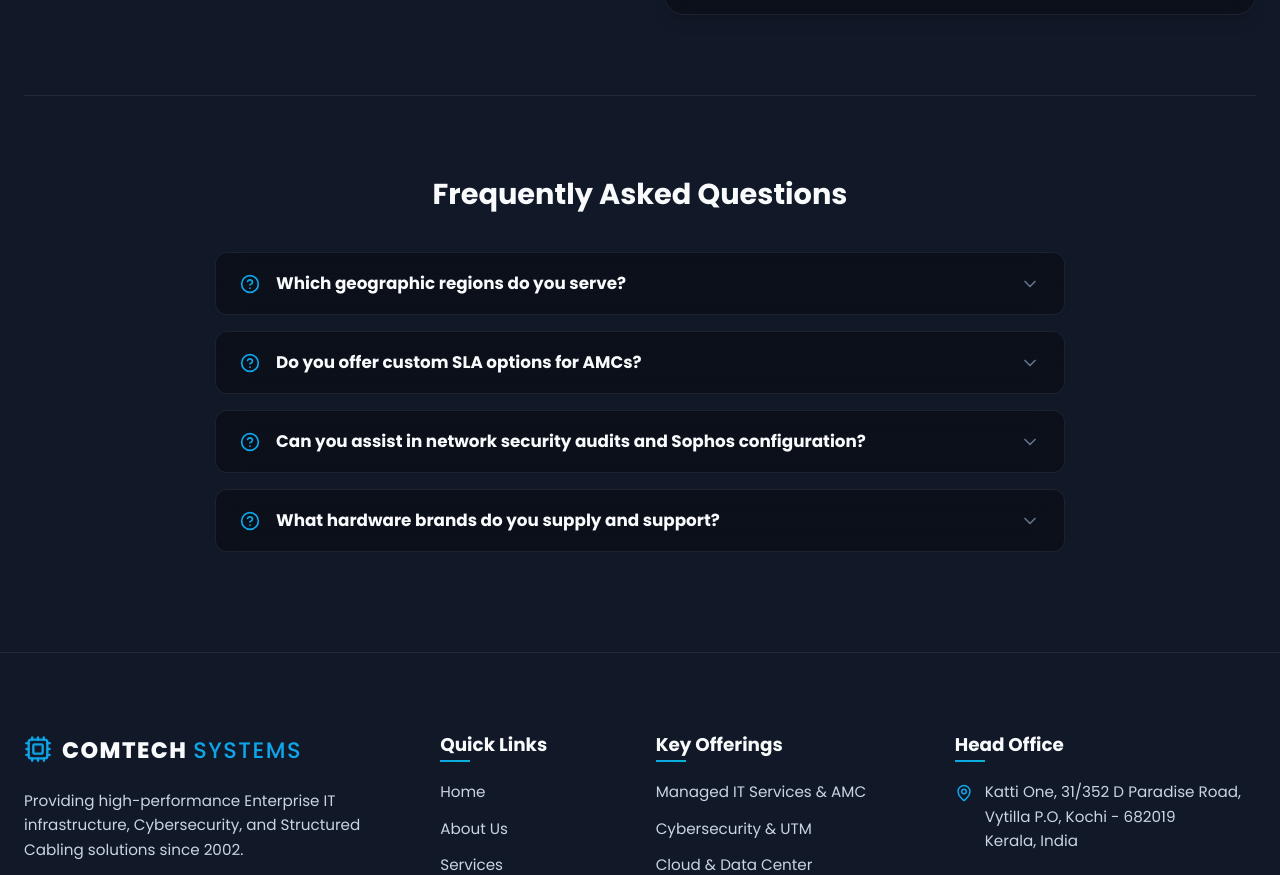
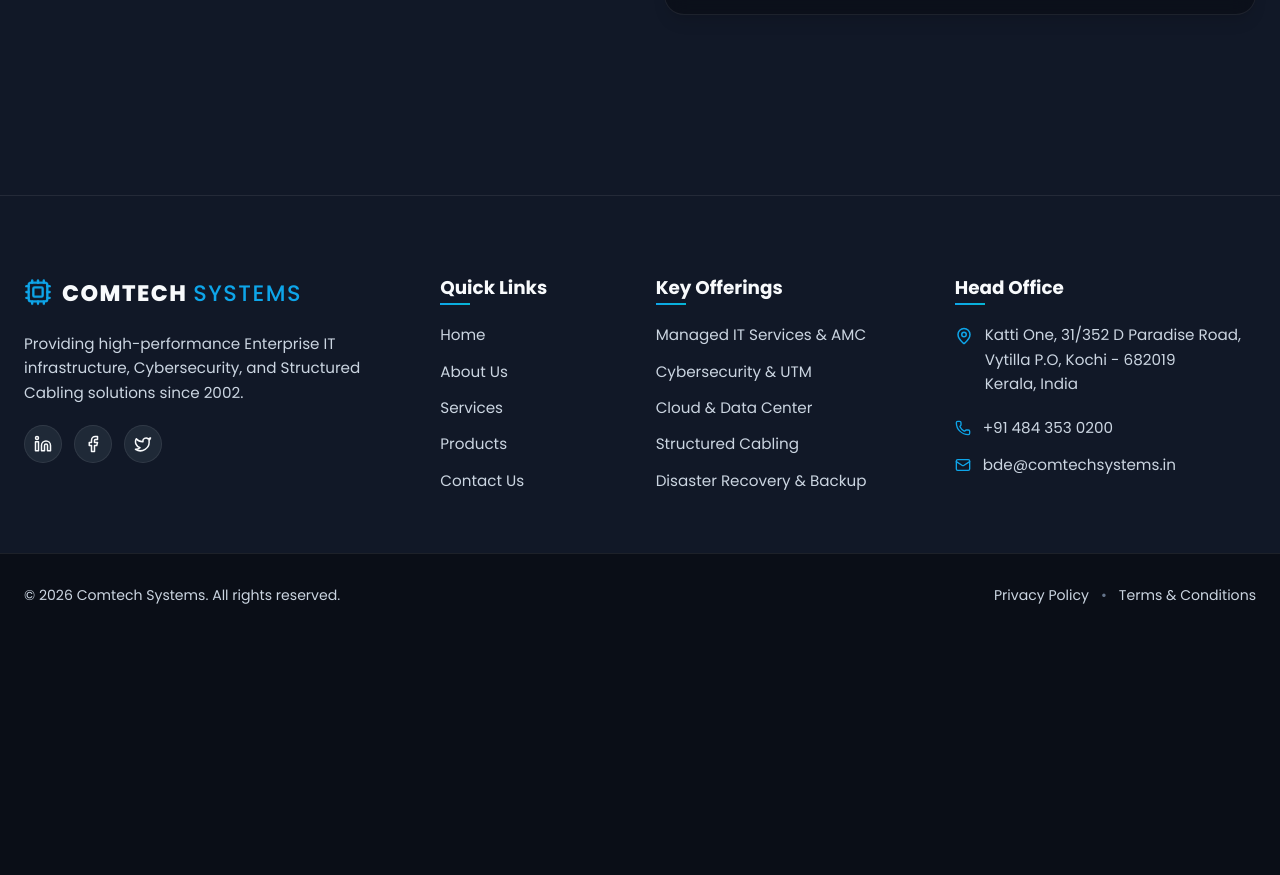
Before and after one commit to AmaljithSathyan/Comtechsite, a React (Vite) app: page / in a window 1280 px wide. Shown: the part 7840-8715 px from the top of the page. After the commit the page ends 8476 px from the top, so only its background shows below. Built offline with nearby package versions, Linux system fonts and the light colour scheme.

Commit message:
frequent qns removal

```diff
--- a/src/components/Contact.css
+++ b/src/components/Contact.css
@@ -174,81 +174,6 @@
   cursor: not-allowed;
 }
 
-/* FAQ Styles */
-.faqs-section {
-  border-top: 1px solid var(--glass-border);
-  padding-top: 80px;
-}
-
-.faqs-title {
-  font-size: 1.8rem;
-  text-align: center;
-  margin-bottom: 40px;
-}
-
-.faqs-list {
-  display: flex;
-  flex-direction: column;
-  gap: 16px;
-  max-width: 850px;
-  margin: 0 auto;
-}
-
-.faq-item {
-  border-radius: var(--radius-md);
-  padding: 20px 24px;
-  cursor: pointer;
-  transition: all var(--transition-normal);
-}
-
-.faq-item:hover {
-  border-color: var(--accent-primary);
-}
-
-.faq-question {
-  display: flex;
-  align-items: center;
-  gap: 16px;
-}
-
-.faq-icon {
-  color: var(--accent-primary);
-  flex-shrink: 0;
-}
-
-.faq-question h4 {
-  font-size: 1.05rem;
-  font-weight: 700;
-  flex-grow: 1;
-}
-
-.faq-arrow {
-  color: var(--text-muted);
-  transition: transform var(--transition-normal);
-}
-
-.faq-item.open .faq-arrow {
-  transform: rotate(180deg);
-  color: var(--accent-primary);
-}
-
-.faq-answer {
-  max-height: 0;
-  overflow: hidden;
-  transition: max-height var(--transition-normal), padding-top var(--transition-normal);
-  padding-left: 36px;
-}
-
-.faq-item.open .faq-answer {
-  max-height: 200px;
-  padding-top: 16px;
-}
-
-.faq-answer p {
-  color: var(--text-secondary);
-  font-size: 0.95rem;
-  line-height: 1.6;
-}
 
 @media (max-width: 768px) {
   .form-group-row {
--- a/src/components/Contact.jsx
+++ b/src/components/Contact.jsx
@@ -1,5 +1,5 @@
 import React, { useState } from 'react';
-import { Phone, Mail, MapPin, Send, HelpCircle, ChevronDown, CheckCircle } from 'lucide-react';
+import { Phone, Mail, MapPin, Send, CheckCircle } from 'lucide-react';
 import './Contact.css';
 
 export default function Contact() {
@@ -13,26 +13,6 @@ export default function Contact() {
 
   const [isSubmitting, setIsSubmitting] = useState(false);
   const [submitSuccess, setSubmitSuccess] = useState(false);
-  const [activeFaq, setActiveFaq] = useState(null);
-
-  const faqs = [
-    {
-      q: 'Which geographic regions do you serve?',
-      a: 'We serve clients across Kerala (with offices in Ernakulam/Kochi and Alappuzha) and Tamil Nadu (with our branch in Chennai). We also execute out-station projects for enterprise-wide deployments.'
-    },
-    {
-      q: 'Do you offer custom SLA options for AMCs?',
-      a: 'Yes, our Annual Maintenance Contracts (AMC) are highly customizable. We offer 8x5 next-business-day response plans for standard hardware and 24x7 critical-incident coverage for core firewalls, active switches, and data server architectures.'
-    },
-    {
-      q: 'Can you assist in network security audits and Sophos configuration?',
-      a: 'Absolutely. We are certified security engineers. We perform vulnerability assessment and penetration testing (VAPT), set up isolated VLAN structures, route secure remote worker VPN tunnels, and license/deploy Sophos UTM firewalls.'
-    },
-    {
-      q: 'What hardware brands do you supply and support?',
-      a: 'We supply high-performance hardware from leading tier-1 brands including Dell EMC, Hewlett Packard Enterprise (HPE), Sophos, Fortinet, Cisco, Ubiquiti, Synology, Hikvision, and Matrix.'
-    }
-  ];
 
   const handleInputChange = (e) => {
     const { name, value } = e.target;
@@ -59,9 +39,7 @@ export default function Contact() {
     }, 1500);
   };
 
-  const toggleFaq = (index) => {
-    setActiveFaq(activeFaq === index ? null : index);
-  };
+
 
   return (
     <section id="contact" className="section contact-section">
@@ -209,28 +187,7 @@ export default function Contact() {
           </div>
         </div>
 
-        {/* FAQs Section */}
-        <div className="faqs-section">
-          <h3 className="faqs-title reveal-slide-up">Frequently Asked Questions</h3>
-          <div className="faqs-list">
-            {faqs.map((faq, index) => (
-              <div
-                key={index}
-                className={`faq-item glass-panel reveal-fade delay-${(index + 1) * 100} ${activeFaq === index ? 'open' : ''}`}
-                onClick={() => toggleFaq(index)}
-              >
-                <div className="faq-question">
-                  <HelpCircle size={20} className="faq-icon" />
-                  <h4>{faq.q}</h4>
-                  <ChevronDown size={20} className="faq-arrow" />
-                </div>
-                <div className="faq-answer">
-                  <p>{faq.a}</p>
-                </div>
-              </div>
-            ))}
-          </div>
-        </div>
+
       </div>
     </section>
   );
```
